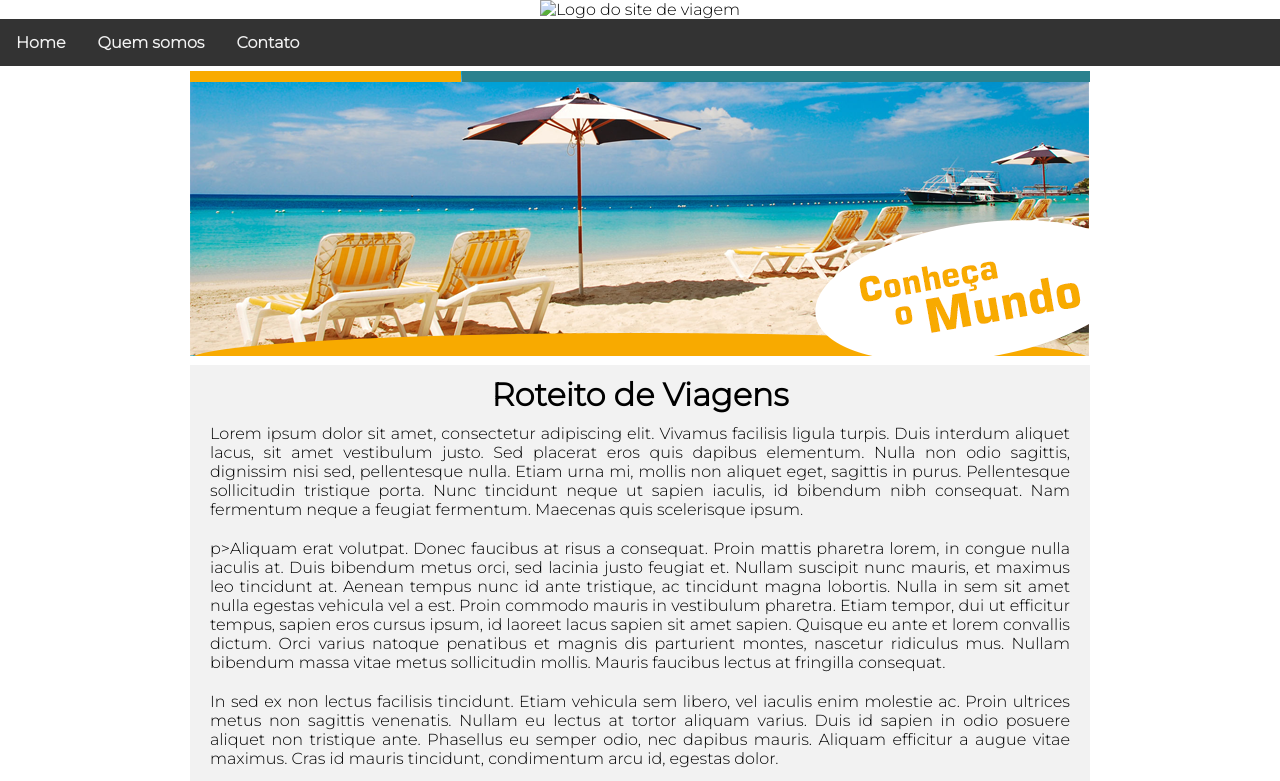
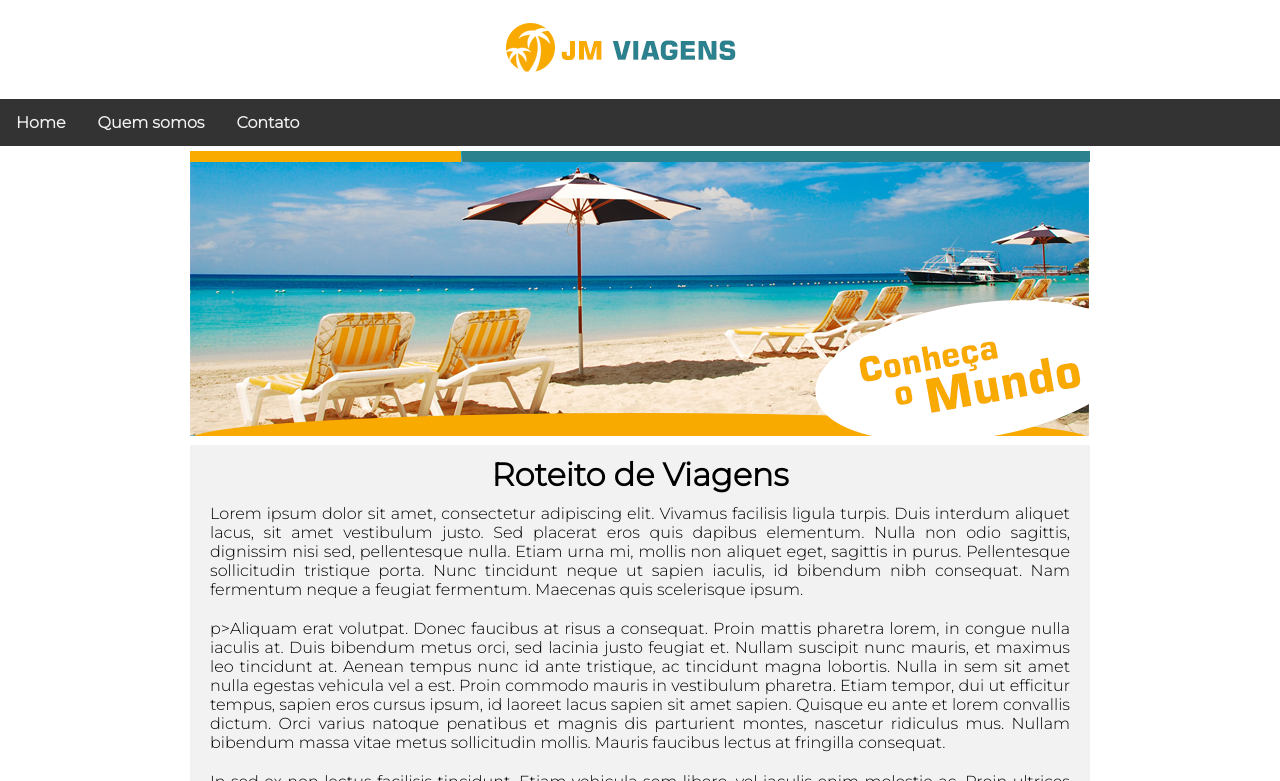
Before and after one commit to gersoncjlima/projeto-site-viagem, a plain HTML site: page index.html in a window 1280 px wide. Shown: the top 781 px of the page. Drawn offline with Linux system fonts and the light colour scheme; the site is published under a folder, as on GitHub Pages, so addresses that start at the root find nothing.

Commit message:
Descobri o bug da imagem logo

```diff
--- a/index.html
+++ b/index.html
@@ -8,7 +8,7 @@
     <link rel="stylesheet" href="css/style.css">
 </head>
 <body>
-    <div class="logo"><img src="/img/logo.png" alt="Logo do site de viagem"></div>
+    <div class="logo"><img src="img/logo.png" alt="Logo do site de viagem"></div>
 
     <div class="menu">
         <a href="index.html">Home</a>
```
